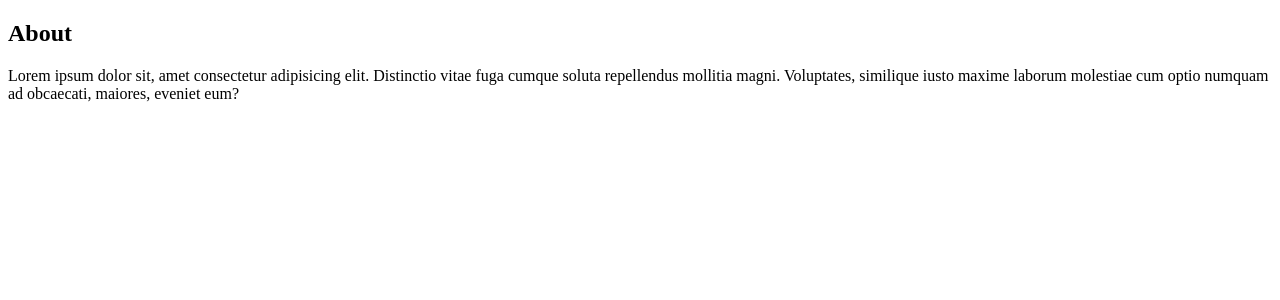
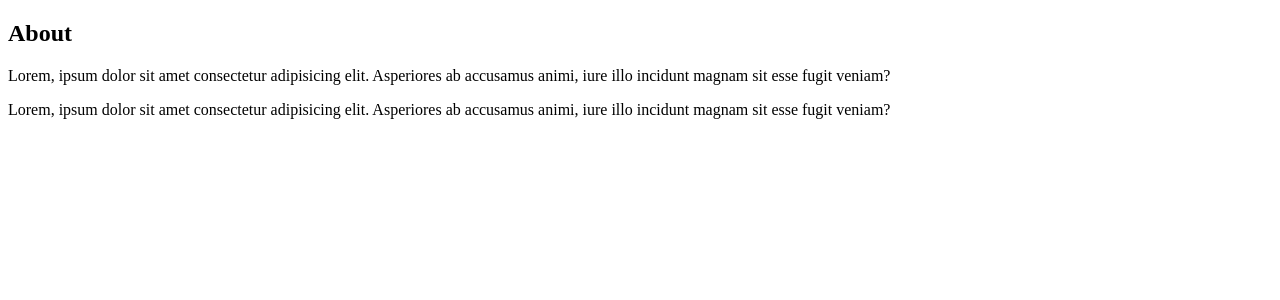
Before and after one commit to nathanielnosa/user-list, a Next.js app: page /about in a window 1280 px wide. Shown: the top 300 px of the page. Built offline with nearby package versions, Linux system fonts and the light colour scheme.

Commit message:
Link and spliting

```diff
--- a/pages/about.js
+++ b/pages/about.js
@@ -2,7 +2,8 @@ const About = () => {
     return (
         <section>
             <h1>About</h1>
-            <p>Lorem ipsum dolor sit, amet consectetur adipisicing elit. Distinctio vitae fuga cumque soluta repellendus mollitia magni. Voluptates, similique iusto maxime laborum molestiae cum optio numquam ad obcaecati, maiores, eveniet eum?</p>
+            <p>Lorem, ipsum dolor sit amet consectetur adipisicing elit. Asperiores ab accusamus animi, iure illo incidunt magnam sit esse fugit veniam?</p>
+            <p>Lorem, ipsum dolor sit amet consectetur adipisicing elit. Asperiores ab accusamus animi, iure illo incidunt magnam sit esse fugit veniam?</p>
         </section>
      );
 }
```
Also changed, not shown: components/Navbar.js (+6 -3 lines).
